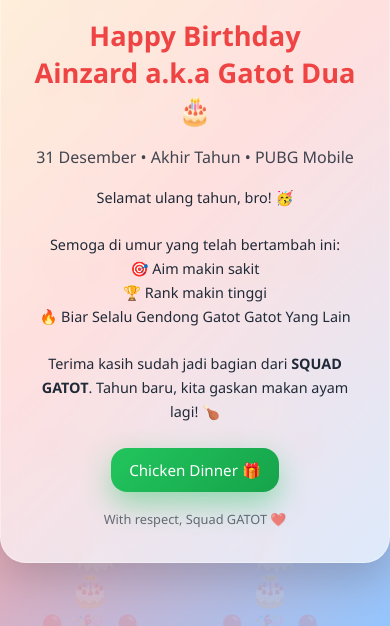
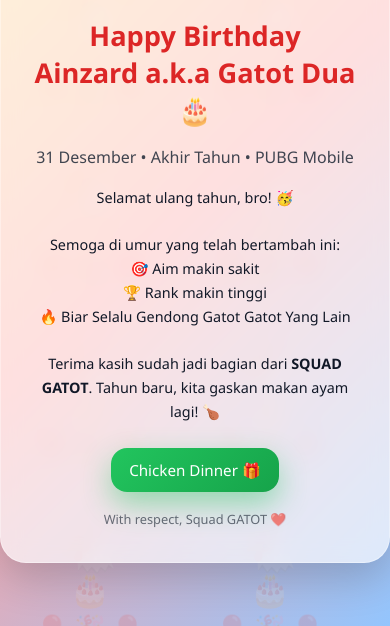
Before and after one commit to asagishi/hbd-ainzard, a plain HTML site: page index.html in a window 390 px wide. Shown: the part 218-844 px from the top of the page. Drawn offline with Linux system fonts and the light colour scheme.

Commit message:
Update index.html

```diff
--- a/index.html
+++ b/index.html
@@ -144,9 +144,10 @@ button:hover{
     -webkit-backdrop-filter: blur(10px);
     box-shadow: 0 15px 40px rgba(0,0,0,.18);
     border: 1px solid rgba(255,255,255,.35);
+      h1{ color:#dc2626; }
+  .message{ color:#111827; }
   }
 }
-
   h1{
     font-size: 1.7rem;
   }
```
